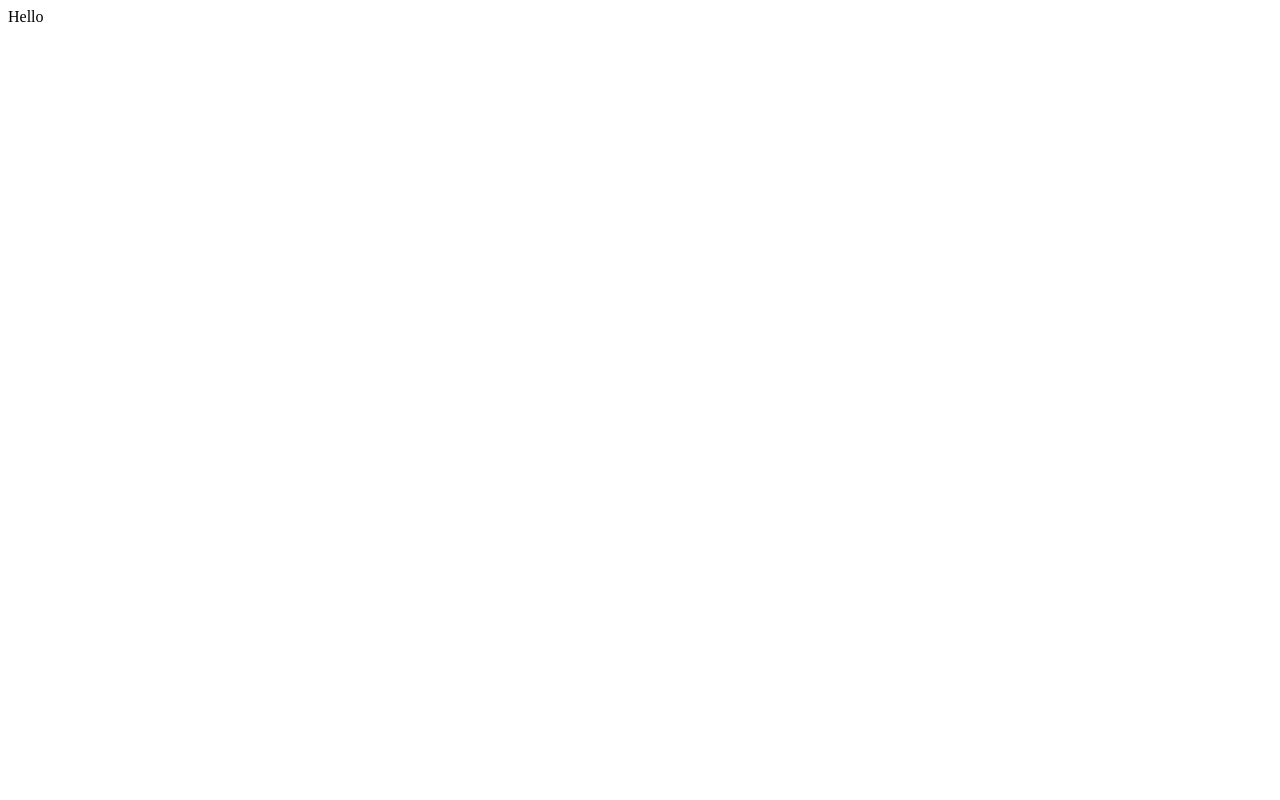
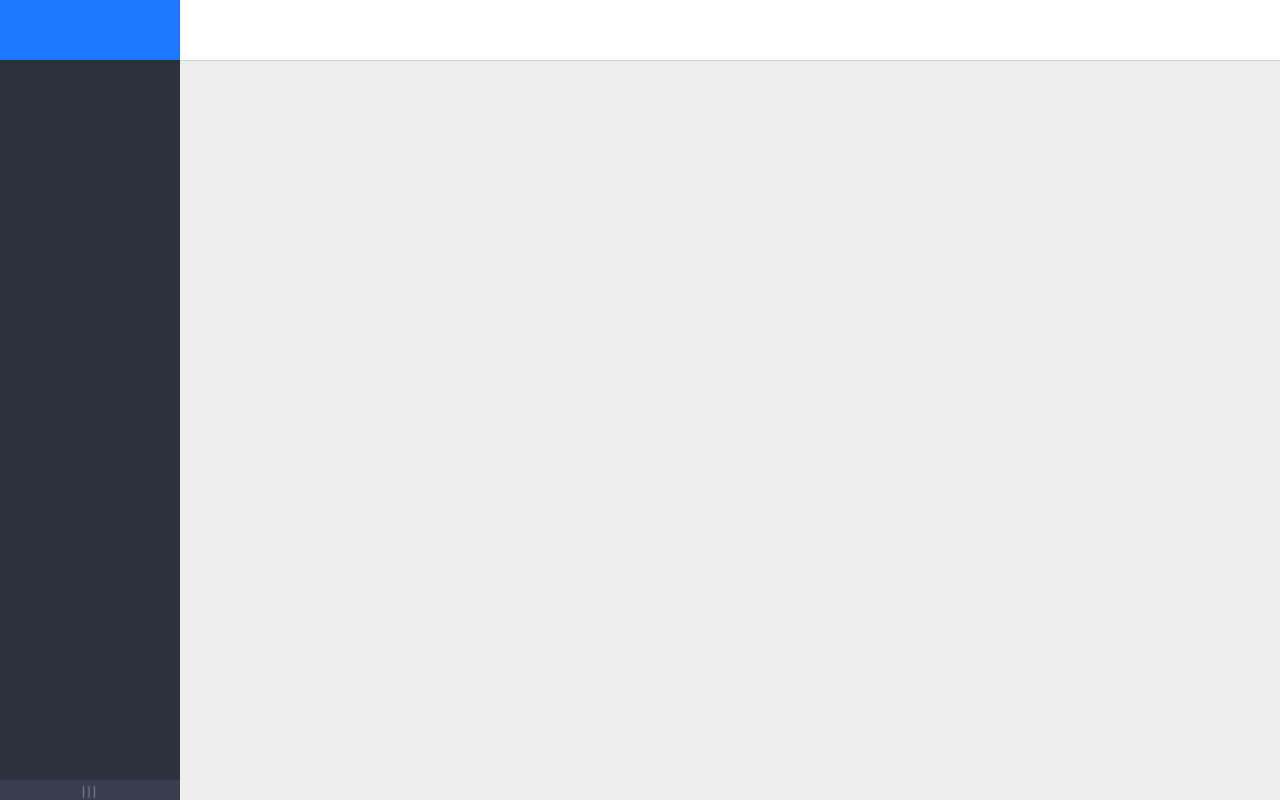
Before and after one commit to xwang1024/zcy-buster, a plain HTML site: page index.html in a window 1280 px wide. Drawn offline with nearby package versions, Linux system fonts and the light colour scheme.

Commit message:
sidebar container init

```diff
--- a/index.css
+++ b/index.css
@@ -0,0 +1,67 @@
+body {
+  margin: 0;
+  background-color: #eeeeee;
+}
+.header-wrapper {
+  position: fixed;
+  background-color:#FFFFFF;
+  width:100%;
+  z-index: 20;
+}
+
+.header {
+  width:100%;
+  height:60px;
+  padding-left: 180px;
+  border-bottom: 1px solid #ccd0d6;
+}
+
+.header-wrapper .logo {
+  width: 180px;
+  height: 60px;
+  background-color: #1b7aff;
+  border-bottom: 1px solid #2C313E;
+  float: left;
+}
+
+
+.sidebar-wrapper {
+  position: fixed;
+  background-color:#2C313E;
+  width:180px;
+  height:100%;
+  overflow: hidden;
+}
+
+.sidebar {
+  background-color: #2C313E;
+  position: absolute;
+  top: 60px;
+  bottom: 20px;
+  left: 0;
+  right: -18px; /* Decrease this value for cross-browser compatibility */
+  overflow: auto;
+}
+
+.sidebar-collapse {
+  background-color: #white;
+  position: fixed;
+  width:180px;
+  height:20px;
+  bottom:0;
+
+}
+
+.sidebar-collapse>button {
+  width: 100%;
+  height: 100%;
+  outline: 0;
+  border: 0;
+  background-color: #393f4d;
+  color: #737f8c;
+  letter-spacing: 2px;
+}
+
+.sidebar-collapse>button:hover {
+  background-color: #434958;
+}
--- a/index.html
+++ b/index.html
@@ -9,8 +9,33 @@
     <link rel="stylesheet" href="index.css">
   </head>
   <body>
-    Hello
-    <script src="//cdn.bootcss.com/jquery/2.2.0/jquery.min.js"></script>
-    <script src="index.js"></script>
+    <div class="header-wrapper">
+      <div class="logo">
+
+      </div>
+      <div class="header">
+
+      </div>
+    </div>
+
+    <div class="sidebar-wrapper">
+      <div class="sidebar">
+
+      </div>
+      <div class="sidebar-collapse">
+        <button>|||</button>
+      </div>
+    </div>
+
+    <div class="content-wrapper">
+      <div class="footer">
+
+      </div>
+    </div>
+
+
+
+    <!-- <script src="//cdn.bootcss.com/jquery/2.2.0/jquery.min.js"></script> -->
+    <!-- <script src="index.js"></script> -->
   </body>
 </html>
```
